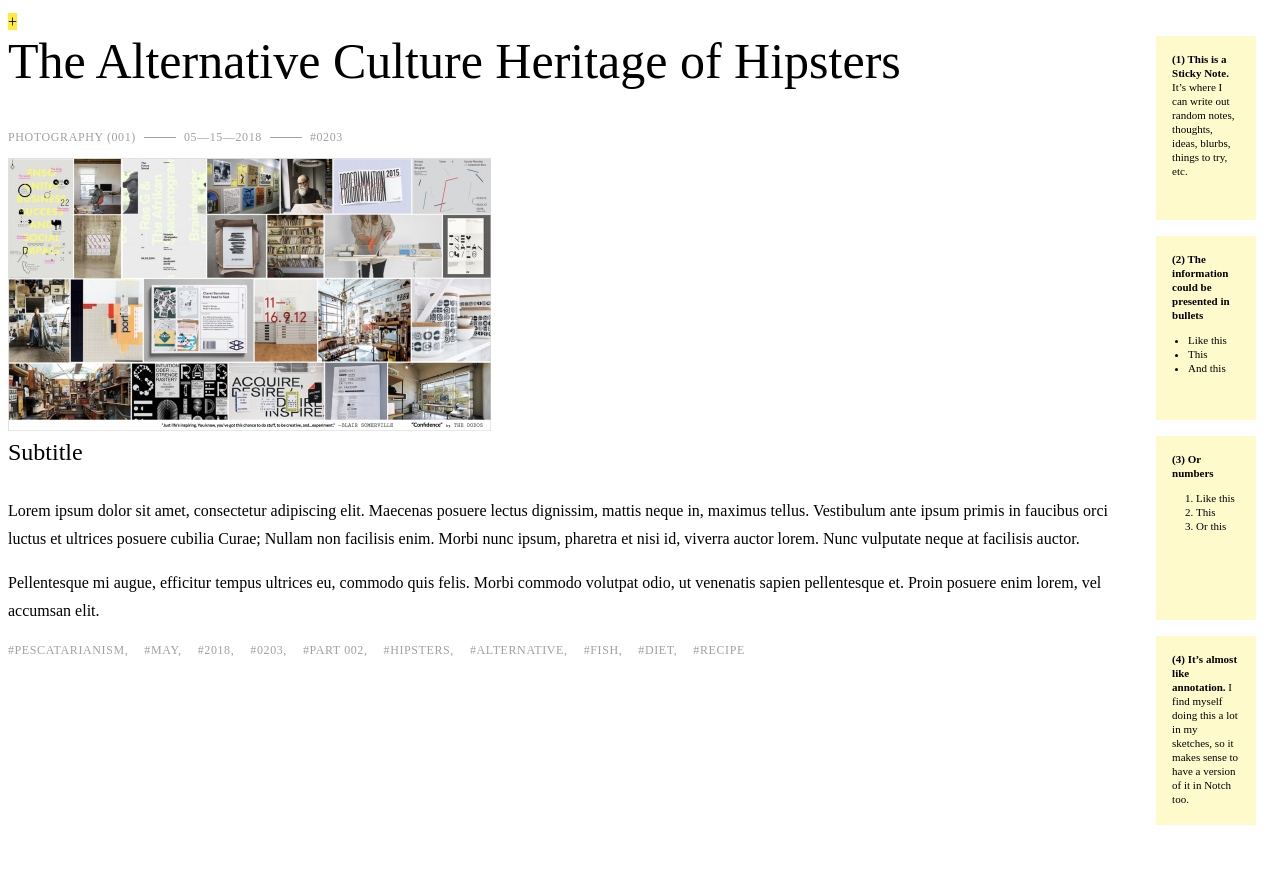
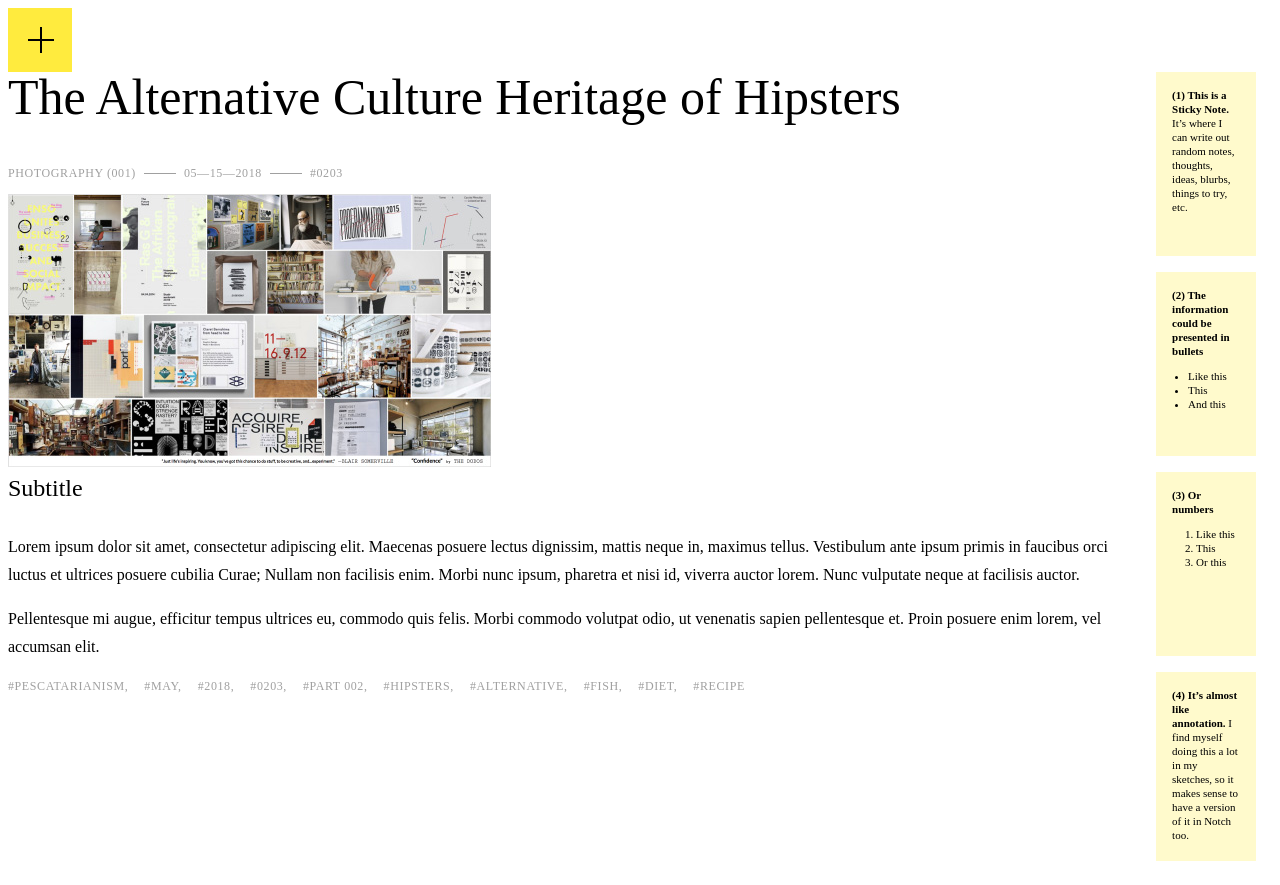
Before and after one commit to Z4P0/notch-front-end, a website: page pug/index.pug in a window 1280 px wide. Before the commit the page ends 849 px from the top, so only its background shows below. Drawn offline with nearby package versions, Linux system fonts and the light colour scheme; files that its build step writes are made by us from their sources; files whose address does not match are found by name.

Commit message:
add the new post button

```diff
--- a/pug/index.pug
+++ b/pug/index.pug
@@ -6,10 +6,11 @@ html(lang="en").no-js
     meta(name="viewport", content="width=device-width,initial-scale=1")
     title Page title
     meta(name="description", content="Page description")
-    link(rel="stylesheet", href="css/styles.css")
+    link(rel="stylesheet", href="../css/styles.css")
   body
     .container
-      span.button +
+      button(type="button").button--new-post
+        span Make a new post
       main#main-content
         article.post--with_notes
           .article-content
--- a/scss/styles.scss
+++ b/scss/styles.scss
@@ -135,3 +135,49 @@ figure img {
 .article-notes {
   padding-right: 1rem;
 }
+
+button {
+  // button reset
+  font-family: inherit;
+  font-size: inherit;
+  cursor: pointer;
+  background-color: transparent;
+  border: none;
+  &::-moz-focus-inner {
+    border: 0;
+    padding: 0;
+  }
+}
+
+.button--new-post {
+  display: block;
+  height: 4rem;
+  width: 4rem;
+  background-color: $yellow;
+  position: relative;
+  transition: background-color 0.3s ease;
+  will-change: background-color;
+  &:before,
+  &:after {
+    content: "\0a0";
+    display: block;
+    width: 2px;
+    height: 26px;
+    background-color: black;
+    position: absolute;
+    top: 50%;
+    left: 50%;
+  }
+  &:before {
+    transform: translateY(-50%) rotate(90deg);
+  }
+  &:after {
+    transform: translateY(-50%);
+  }
+  span {
+    visibility: hidden;
+  }
+  &:hover {
+    background-color: scale-color($yellow, $lightness:-20%);
+  }
+}
```
Also changed, not shown: css/styles.css, css/styles.min.css, html/index.html.
